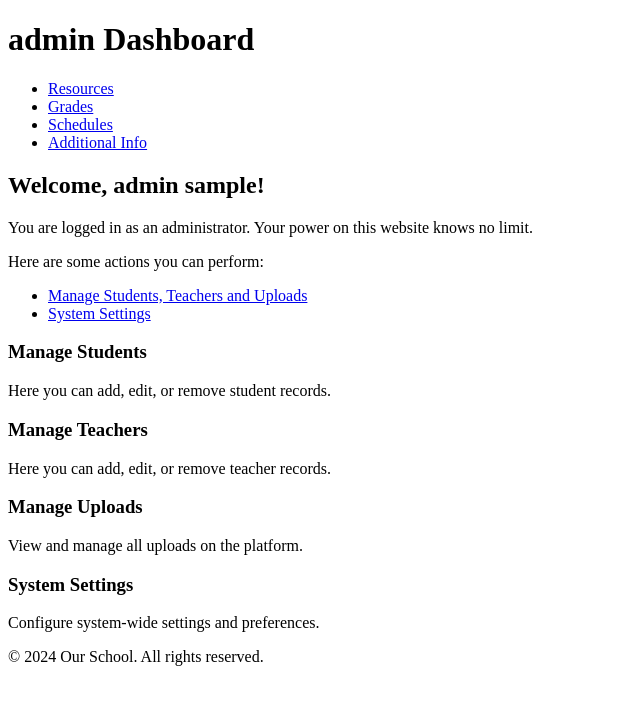
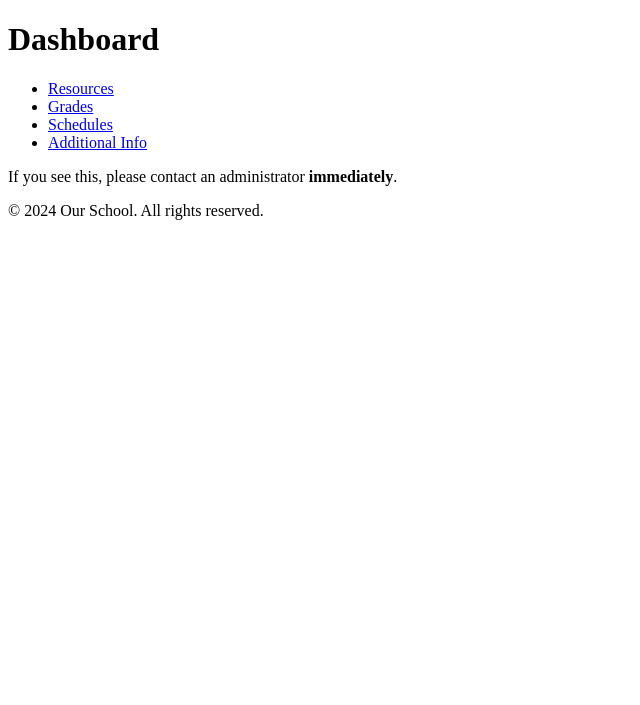
Before and after one commit to Samy-Y/Skolar, a Flask app: template templates/dashboard.html in a window 1280 px wide. Shown: the top 705 px of the page, without its empty margins (0-640 px from the left). Run offline with Flask 3, Linux system fonts and the light colour scheme; the template is opened without the code that fills it: most values are stand-ins (such as "Sample title", 1, 10 or a date in 2020).

Commit message:
Add files via upload

```diff
--- a/main.py
+++ b/main.py
@@ -1,34 +1,44 @@
 from flask import Flask, render_template, request, redirect, url_for, session
 from flask_login import LoginManager, UserMixin, login_user, login_required, logout_user, current_user
 import sqlite3
+import os
 
 app = Flask(__name__)
-app.secret_key = 'your_secret_key'  # Secret key for session management
+app.secret_key = 'something unique and secret'  # Secret key for session management
 login_manager = LoginManager()
 login_manager.init_app(app)  # Initialize the LoginManager with the Flask app
 
-# Function to initialize the SQLite database
-def init_db():
-    conn = sqlite3.connect('users.db')  # Connect to the SQLite database
+# General information about the database:
+# User types:
+# Level 0: Administrator, full control
+# Level 1: Blog manager
+# Level 2: Teacher
+# Level 3: Student
+
+# Database creation (resource management)
+def initRDB():
+    conn = sqlite3.connect("resources.db")
     cursor = conn.cursor()
-    # Create the users table if it doesn't exist
-    cursor.execute('''CREATE TABLE IF NOT EXISTS users (
-                        id INTEGER PRIMARY KEY AUTOINCREMENT,
-                        username TEXT UNIQUE NOT NULL,
-                        password TEXT NOT NULL,
-                        type TEXT NOT NULL)''')
-    conn.commit()  # Commit the changes
-    conn.close()  # Close the connection
+    cursor.execute("""CREATE TABLE IF NOT EXISTS resources (
+    id INTEGER PRIMARY KEY AUTOINCREMENT,
+    filename TEXT NOT NULL,
+    class_level INTEGER NOT NULL)""")
+    conn.commit()
+    cursor.close()
 
-init_db()  # Call the function to initialize the database
+initRDB()
 
 # User class inheriting from UserMixin for user authentication
 class User(UserMixin):
-    def __init__(self, id, username, password, usertype):
+    def __init__(self, id, username, email, fname, usertype, password, birthdate, classlvl):
         self.id = id
         self.username = username
+        self.email = email
+        self.fname = fname
+        self.usertype = usertype
         self.password = password
-        self.usertype = usertype
+        self.birthdate = birthdate
+        self.classlvl = classlvl
 
 # User loader function to load a user from the database based on user ID
 @login_manager.user_loader
@@ -40,7 +50,7 @@ def load_user(user_id):
     conn.close()  # Close the connection
     if user:
         # Return a User object if the user is found
-        return User(id=user[0], username=user[1], password=user[2], usertype=user[3])
+        return User(id=user[0], username=user[1], email=user[2], fname=user[3], usertype=user[4], password=user[5], birthdate=user[6], classlvl=user[7])
     return None  # Return None if the user is not found
 
 @app.route("/")
@@ -62,23 +72,73 @@ def login():
         conn.close()  # Close the connection
         if user:
             # Create a User object and log in the user
-            user_obj = User(id=user[0], username=user[1], password=user[2], usertype=user[3])
+            user_obj = User(id=user[0], username=user[1], email=user[2], fname=user[3], usertype=user[4], password=user[5], birthdate=user[6], classlvl=user[7])
             login_user(user_obj)
             session['user_id'] = user[0]
             session['username'] = username # Store the user ID in the session
-            session['usertype'] = user[3]
+            session['fullname'] = user[3]
+            session['usertype'] = user[4]
+            print(user[4])
             return redirect(url_for("dashboard"))  # Redirect to the dashboard
     return render_template("login.html")  # Render the login.html template
 
 @app.route("/dashboard")
 @login_required  # Ensure that only logged-in users can access this route
 def dashboard():
-    return render_template("dashboard.html", username=session.get('username', 'Guest'), usertype=session.get('usertype','Corrupted'))  # Retrieve the username from the session
+    return render_template("dashboard.html", username=session.get('username', 'Guest'), usertype=session.get('usertype','Error'), f_name=session.get('fullname','Error'))  # Retrieve the username from the session
 
 @app.route("/manage")
 @login_required
 def manage():
-    return render_template("managedb.html", username=session.get('username', 'Guest'), usertype=session.get('usertype','Corrupted'))  # Retrieve the username from the session
+    return render_template("managedb.html", username=session.get('username', 'Guest'), usertype=session.get('usertype','Error'), f_name=session.get('fullname','Error'))  # Retrieve the username from the session
+
+# Set the upload folder and allowed extensions
+UPLOAD_FOLDER = 'uploads'
+ALLOWED_EXTENSIONS = {'txt', 'pdf'}
+app.config['UPLOAD_FOLDER'] = UPLOAD_FOLDER
+
+# Ensure the upload directory exists
+if not os.path.exists(UPLOAD_FOLDER):
+    os.makedirs(UPLOAD_FOLDER)
+
+# Check if the file extension is allowed
+def allowed_file(filename):
+    return '.' in filename and filename.rsplit('.', 1)[1].lower() in ALLOWED_EXTENSIONS
+
+@app.route("/resource_upload", methods=["GET", "POST"])
+@login_required
+def resource_upload():
+    if session.get('usertype') < 2:
+        print('You do not have permission to access this page.')
+        return redirect(url_for('dashboard'))
+
+    if request.method == "POST":
+        if 'file' not in request.files:
+            print('No file part')
+            return redirect(request.url)
+
+        file = request.files['file']
+        class_level = request.form.get('class_level')
+
+        if file.filename == '':
+            print('No selected file')
+            return redirect(request.url)
+
+        if file and allowed_file(file.filename):
+            filename = file.filename
+            filepath = os.path.join(app.config['UPLOAD_FOLDER'], filename)
+            file.save(filepath)
+
+            # Save the file path and class level to the database
+            conn = sqlite3.connect('users.db')
+            cursor = conn.cursor()
+            cursor.execute("INSERT INTO resources (filename, class_level) VALUES (?, ?)", (filename, class_level))
+            conn.commit()
+            conn.close()
+            print("i need to create an alert()")
+            return redirect(url_for('dashboard'))
+
+    return render_template("resource_upload.html", username=session.get('username', 'Guest'), usertype=session.get('usertype', 'Error'), f_name=session.get('fullname', 'Error'))
 
 @app.route("/logout")
 @login_required  # Ensure that only logged-in users can access this route
--- a/templates/dashboard.html
+++ b/templates/dashboard.html
@@ -3,11 +3,11 @@
 <head>
     <meta charset="UTF-8">
     <meta name="viewport" content="width=device-width, initial-scale=1.0">
-    <title>{{ usertype }} Dashboard</title>
+    <title>Dashboard</title>
 </head>
 <body>
     <header>
-        <h1>{{ usertype }} Dashboard</h1>
+        <h1>Dashboard</h1>
     </header>
 
     <!-- Navbar -->
@@ -23,15 +23,27 @@
     <main>
         <!-- Welcome Section -->
         <section>
-            <h2>Welcome, {{ usertype }} {{ username }}!</h2>
-            {% if usertype.lower() == "admin" %}
+            {% if usertype == 0 %}
+                <h2>Welcome, administrator {{ f_name }}!</h2>
                 <p>You are logged in as an administrator. Your power on this website knows no limit.</p>
                 <p>Here are some actions you can perform:</p>
                 <ul>
                     <li><a href="{{ url_for('manage') }}">Manage Students, Teachers and Uploads</a></li>
+                    <li><a href="#manage-blog">Manage Blog Posts</a></li>
                     <li><a href="#system-settings">System Settings</a></li>
                 </ul>
-            {% elif usertype.lower() == "teacher" %}
+            {% elif usertype == 1 %}
+                <h2>Welcome, manager {{ f_name }}!</h2>
+                <p>You are logged in as a manager. You can manage blog posts and resources.</p>
+                <p>Here are some actions you can perform:</p>
+                <ul>
+                    <li><a href="#manage-classes">Manage Blog Posts</a></li>
+                    <li><a href="#upload-lessons">Upload Lessons</a></li>
+                    <li><a href="#grade-submissions">Grade Submissions</a></li>
+                    <li><a href="#class-schedule">View Class Schedule</a></li>
+                </ul>
+            {% elif usertype == 2 %}
+                <h2>Welcome, teacher {{ f_name }}!</h2>
                 <p>You are logged in as a teacher. You can manage your classes and resources.</p>
                 <p>Here are some actions you can perform:</p>
                 <ul>
@@ -40,7 +52,7 @@
                     <li><a href="#grade-submissions">Grade Submissions</a></li>
                     <li><a href="#class-schedule">View Class Schedule</a></li>
                 </ul>
-            {% elif usertype.lower() == "student" %}
+            {% elif usertype == 3 %}
                 <p>You are logged in as a student. You have access to your classes and study materials.</p>
                 <p>Here are some actions you can perform:</p>
                 <ul>
@@ -53,87 +65,6 @@
                 <p>If you see this, please contact an administrator <b>immediately</b>.</p>
             {% endif %}
         </section>
-
-        <!-- Admin Sections -->
-        {% if usertype.lower() == "admin" %}
-            <section id="manage-students">
-                <h3>Manage Students</h3>
-                <p>Here you can add, edit, or remove student records.</p>
-                <!-- Links or forms to manage students -->
-            </section>
-
-            <section id="manage-teachers">
-                <h3>Manage Teachers</h3>
-                <p>Here you can add, edit, or remove teacher records.</p>
-                <!-- Links or forms to manage teachers -->
-            </section>
-
-            <section id="manage-uploads">
-                <h3>Manage Uploads</h3>
-                <p>View and manage all uploads on the platform.</p>
-                <!-- Links or forms to manage uploads -->
-            </section>
-
-            <section id="system-settings">
-                <h3>System Settings</h3>
-                <p>Configure system-wide settings and preferences.</p>
-                <!-- Links or forms to change system settings -->
-            </section>
-        {% endif %}
-
-        <!-- Teacher Sections -->
-        {% if usertype.lower() == "teacher" %}
-            <section id="manage-classes">
-                <h3>Manage Classes</h3>
-                <p>Here you can create and manage your classes.</p>
-                <!-- Links or forms to manage classes -->
-            </section>
-
-            <section id="upload-lessons">
-                <h3>Upload Lessons</h3>
-                <p>Upload lesson plans and materials for your students.</p>
-                <!-- Links or forms to upload lessons -->
-            </section>
-
-            <section id="grade-submissions">
-                <h3>Grade Submissions</h3>
-                <p>Review and grade student submissions.</p>
-                <!-- Links or forms to grade submissions -->
-            </section>
-
-            <section id="class-schedule">
-                <h3>View Class Schedule</h3>
-                <p>Check your class schedule and plan your lessons.</p>
-                <!-- Links or forms to view schedule -->
-            </section>
-        {% endif %}
-
-        <!-- Student Sections -->
-        {% if usertype.lower() == "student" %}
-            <section id="download-materials">
-                <h3>Download Study Materials</h3>
-                <p>Access and download study materials provided by your teachers.</p>
-                <!-- Links or forms to download materials -->
-            </section>
-
-            <section id="view-grades">
-                <h3>View Grades</h3>
-                <p>Check your grades and academic progress.</p>
-                <!-- Links or forms to view grades -->
-            </section>
-
-            <section id="class-schedule">
-                <h3>View Class Schedule</h3>
-                <p>Keep track of your classes and schedules.</p>
-                <!-- Links or forms to view schedule -->
-            </section>
-
-            <section id="additional-info">
-                <h3>Access Additional Information</h3>
-                <p>Find more details and resources for your courses.</p>
-                <!-- Links or forms to access additional information -->
-            </section>
-        {% endif %}
     </main>
 
     <footer>
```
Also changed, not shown: resources.db (added), users.db.
